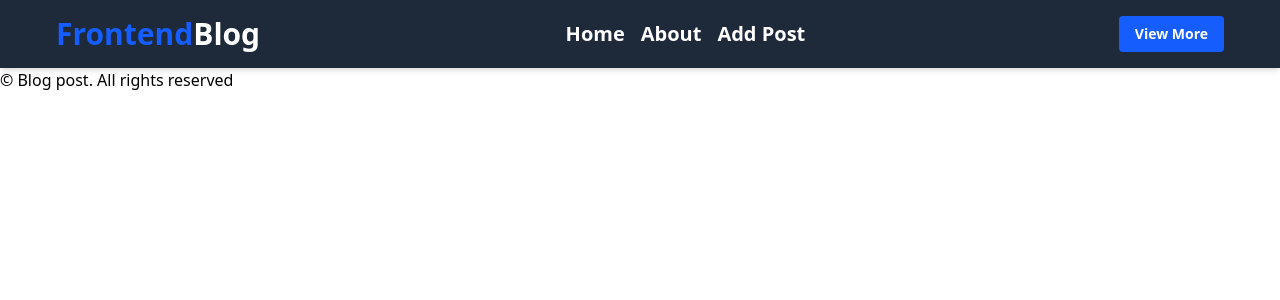
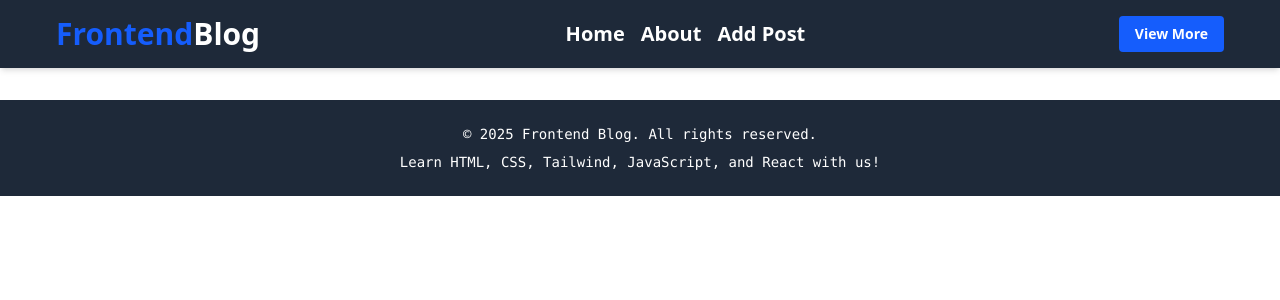
Before and after one commit to chinenye-joy/gitn-blog-app, a React (Vite) app: page /addpost in a window 1280 px wide. Shown: the top 300 px of the page. Built offline with nearby package versions, Linux system fonts and the light colour scheme.

Commit message:
Enhance Footer component styling and content; update layout and text

```diff
--- a/src/components/Footer.jsx
+++ b/src/components/Footer.jsx
@@ -1,11 +1,21 @@
 import React from 'react'
 
-const Footer = () => {
+
+ const Footer = () => {
   return (
-    <footer>
-        <p>&copy; Blog post. All rights reserved</p>
+    <footer className="bg-gray-800 text-white py-6 mt-8">
+      <div className="container mx-auto text-center">
+        <p className="font-mono text-sm">
+          &copy; 2025 Frontend Blog. All rights reserved.
+        </p>
+        <p className="font-mono text-sm mt-2">
+          Learn HTML, CSS, Tailwind, JavaScript, and React with us!
+        </p>
+      </div>
     </footer>
-  )
-}
+  );
+};
+
+
 
 export default Footer
```
